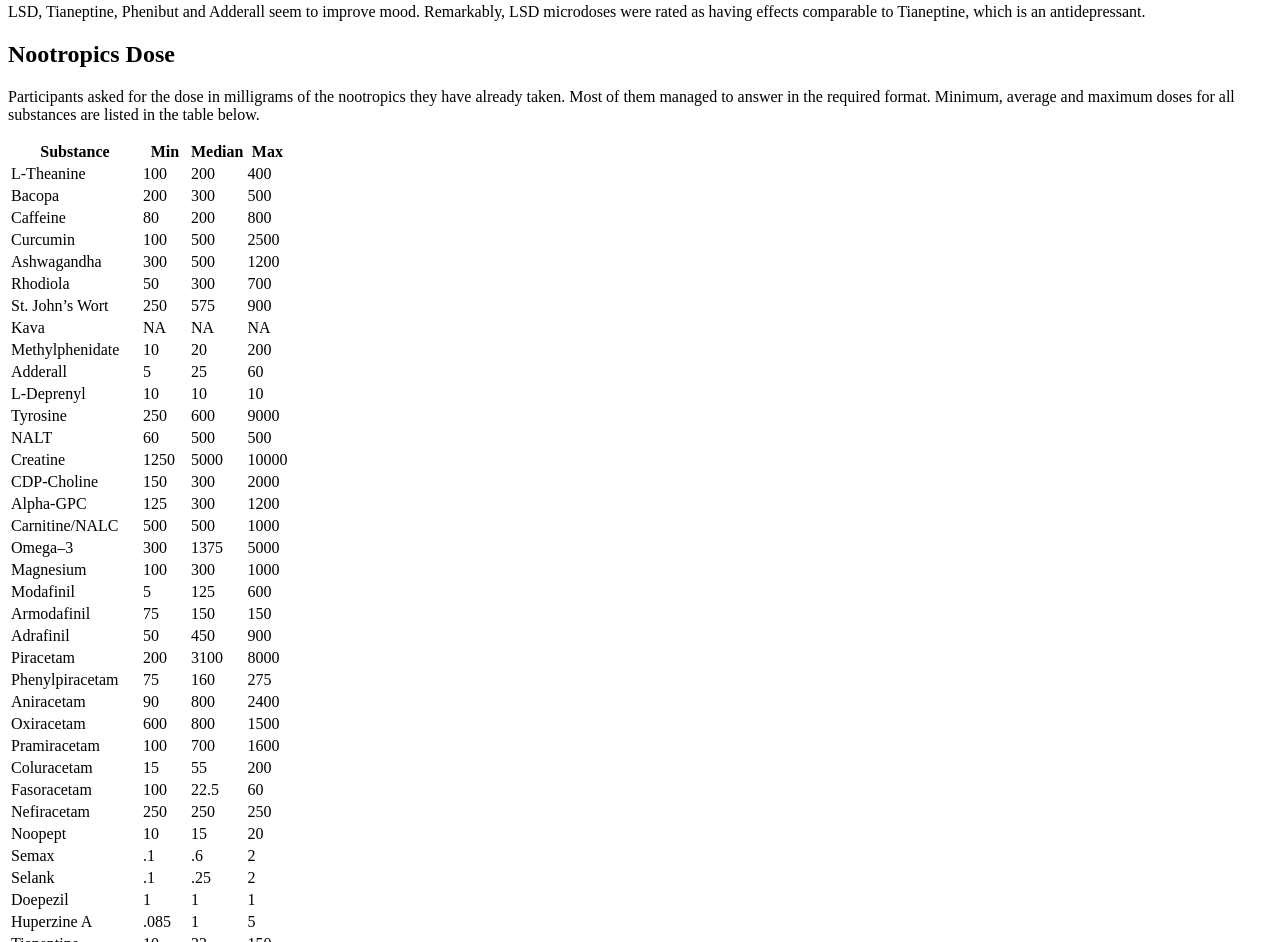
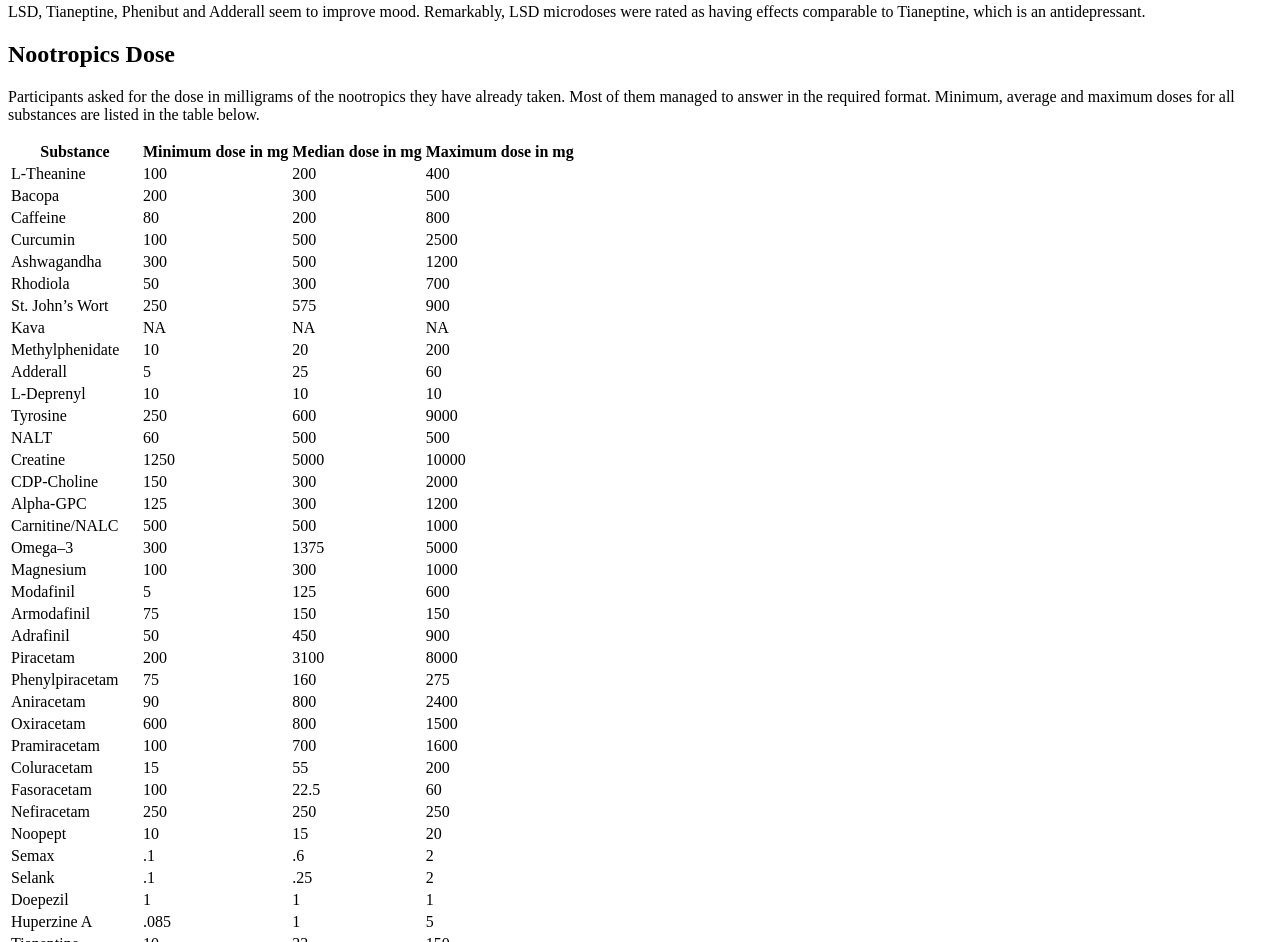
Before and after one commit to darktka/darktka.github.io, a plain HTML site: page index.html in a window 1280 px wide. Shown: the part 7970-8912 px from the top of the page. Drawn offline with Linux system fonts and the light colour scheme.

Commit message:
Dosage table header now has units

```diff
--- a/index.html
+++ b/index.html
@@ -161,9 +161,9 @@
 <thead>
 <tr>
 	<th>Substance</th>
-	<th>Min</th>
-	<th>Median</th>
-	<th>Max</th>
+	<th>Minimum dose in mg</th>
+	<th>Median dose in mg</th>
+	<th>Maximum dose in mg</th>
 </tr>
 </thead>
 
```
Also changed, not shown: 1 other file.
